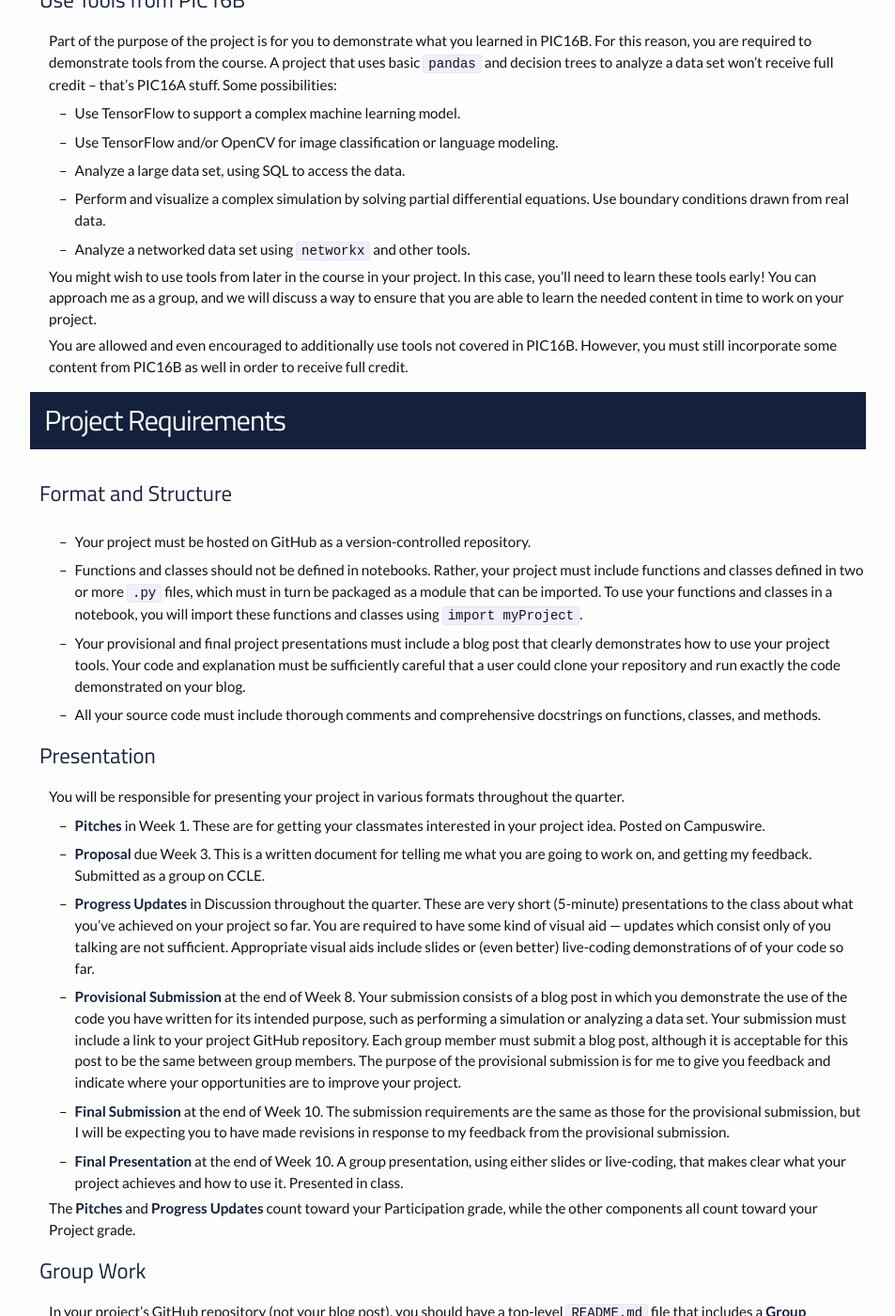
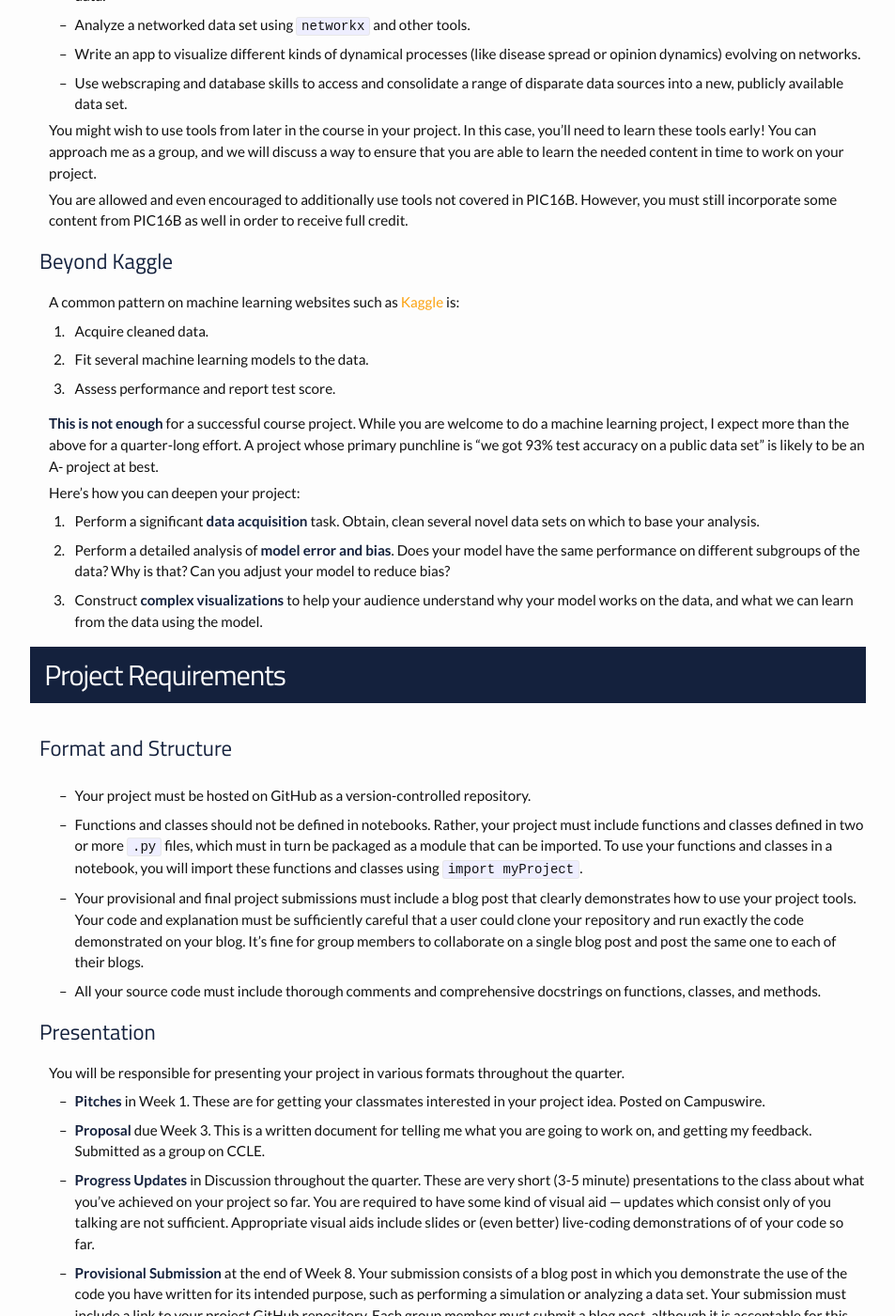
Before and after one commit to PhilChodrow/PIC16B, a Jekyll site: the page built from project.md, in a window 1280 px wide and 1400 px high, scrolled down 674 px. Shown: the whole window at 94% size, without its empty margins (163-1116 px from the left). Built offline with Jekyll 4.4.1, drawn with Linux system fonts in a browser that asks for light colours; nearby versions of some CDN libraries; some of the changed text lies outside the part shown.

Commit message:
Update project.md

```diff
--- a/project.md
+++ b/project.md
@@ -14,28 +14,38 @@ This project is open-ended, and should match your interests and goals. You are f
 
 You have considerable freedom to set the topic and goal of your project, subject to my approval. There are a few requirements. If you aren't sure about whether your project idea fulfills these requirements, please approach me as early as possible to discuss.
 
-## Use Data
+## Use Tools Beyond PIC16A
 
-Your project must involve **data** in some way. Some valid examples:
+Part of the purpose of the project is for you to demonstrate what you learned during your time in PIC16B. For this reason, you are required to demonstrate tools from the course. A project that uses basic `pandas` and decision trees to analyze a data set won't receive full credit -- that's PIC16A stuff. Some possibilities:
 
-- You can write a simulation whose results you compare to data.
-- You can write a machine learning pipeline which you train and test on data.
-- You can perform a sophisticated analysis of a complex data set.
-- You can write and deploy a complex, interactive data visualization.
-
-## Use Tools from PIC16B
-
-Part of the purpose of the project is for you to demonstrate what you learned in PIC16B. For this reason, you are required to demonstrate tools from the course. A project that uses basic `pandas` and decision trees to analyze a data set won't receive full credit -- that's PIC16A stuff. Some possibilities:
-
-- Use TensorFlow to support a complex machine learning model.
-- Use TensorFlow and/or OpenCV for image classification or language modeling.
-- Analyze a large data set, using SQL to access the data.
+- Use TensorFlow and/or OpenCV for image classification or language modeling in a data set that you scraped yourself.
+- Perform a detailed analysis and visualization of a large data set, using SQL to access the data.
 - Perform and visualize a complex simulation by solving partial differential equations. Use boundary conditions drawn from real data.
 - Analyze a networked data set using `networkx` and other tools.
+- Write an app to visualize different kinds of dynamical processes (like disease spread or opinion dynamics) evolving on networks.
+- Use webscraping and database skills to access and consolidate a range of disparate data sources into a new, publicly available data set.
 
 You might wish to use tools from later in the course in your project.  In this case, you'll need to learn these tools early! You can approach me as a group, and we will discuss a way to ensure that you are able to learn the needed content in time to work on your project.
 
 You are allowed and even encouraged to additionally use tools not covered in PIC16B. However, you must still incorporate some content from PIC16B as well in order to receive full credit.
+
+## Beyond Kaggle
+
+A common pattern on machine learning websites such as [Kaggle](https://www.kaggle.com/) is:
+
+1. Acquire cleaned data.
+2. Fit several machine learning models to the data.
+3. Assess performance and report test score.
+
+**This is not enough** for a successful course project. While you are welcome to do a machine learning project, I expect more than the above for a quarter-long effort. A project whose primary punchline is "we got 93% test accuracy on a public data set" is likely to be an A- project at best.
+
+
+Here's how you can deepen your project:
+
+1. Perform a significant **data acquisition** task. Obtain, clean several novel data sets on which to base your analysis.
+2. Perform a detailed analysis of **model error and bias**. Does your model have the same performance on different subgroups of the data? Why is that? Can you adjust your model to reduce bias?
+3. Construct **complex visualizations** to help your audience understand why your model works on the data, and what we can learn from the data using the model.
+
 
 <div class="fancy-h1">Project Requirements</div>
 
@@ -43,7 +53,7 @@ You are allowed and even encouraged to additionally use tools not covered in PIC
 
 - Your project must be hosted on GitHub as a version-controlled repository.
 - Functions and classes should not be defined in notebooks. Rather, your project must include functions and classes defined in two or more `.py` files, which must in turn be packaged as a module that can be imported. To use your functions and classes in a notebook, you will import these functions and classes using `import myProject`.
-- Your provisional and final project presentations must include a blog post that clearly demonstrates how to use your project tools. Your code and explanation must be sufficiently careful that a user could clone your repository and run exactly the code demonstrated on your blog.
+- Your provisional and final project submissions must include a blog post that clearly demonstrates how to use your project tools. Your code and explanation must be sufficiently careful that a user could clone your repository and run exactly the code demonstrated on your blog. It's fine for group members to collaborate on a single blog post and post the same one to each of their blogs.
 - All your source code must include thorough comments and comprehensive docstrings on functions, classes, and methods.
 
 ## Presentation
@@ -52,10 +62,10 @@ You will be responsible for presenting your project in various formats throughou
 
 - **Pitches** in Week 1. These are for getting your classmates interested in your project idea. Posted on Campuswire.
 - **Proposal** due Week 3. This is a written document for telling me what you are going to work on, and getting my feedback. Submitted as a group on CCLE.
-- **Progress Updates** in Discussion throughout the quarter. These are very short (5-minute) presentations to the class about what you've achieved on your project so far. You are required to have some kind of visual aid --- updates which consist only of you talking are not sufficient. Appropriate visual aids include slides or (even better) live-coding demonstrations of of your code so far.
+- **Progress Updates** in Discussion throughout the quarter. These are very short (3-5 minute) presentations to the class about what you've achieved on your project so far. You are required to have some kind of visual aid --- updates which consist only of you talking are not sufficient. Appropriate visual aids include slides or (even better) live-coding demonstrations of of your code so far.
 - **Provisional Submission** at the end of Week 8. Your submission consists of a blog post in which you demonstrate the use of the code you have written for its intended purpose, such as performing a simulation or analyzing a data set. Your submission must include a link to your project GitHub repository. Each group member must submit a blog post, although it is acceptable for this post to be the same between group members. The purpose of the provisional submission is for me to give you feedback and indicate where your opportunities are to improve your project.
-- **Final Submission** at the end of Week 10. The submission requirements are the same as those for the provisional submission, but I will be expecting you to have made revisions in response to my feedback from the provisional submission.
-- **Final Presentation** at the end of Week 10. A group presentation, using either slides or live-coding, that makes clear what your project achieves and how to use it. Presented in class.
+- **Final Presentation** in Week 10. A group presentation, using either slides or live-coding, that makes clear what your project achieves and how to use it. Presented in class.
+- **Final Submission** during Finals Week. The submission requirements are the same as those for the provisional submission, but I will be expecting you to have made revisions in response to my feedback from the provisional submission.
 
 The **Pitches** and **Progress Updates** count toward your Participation grade, while the other components all count toward your Project grade.
 
```
